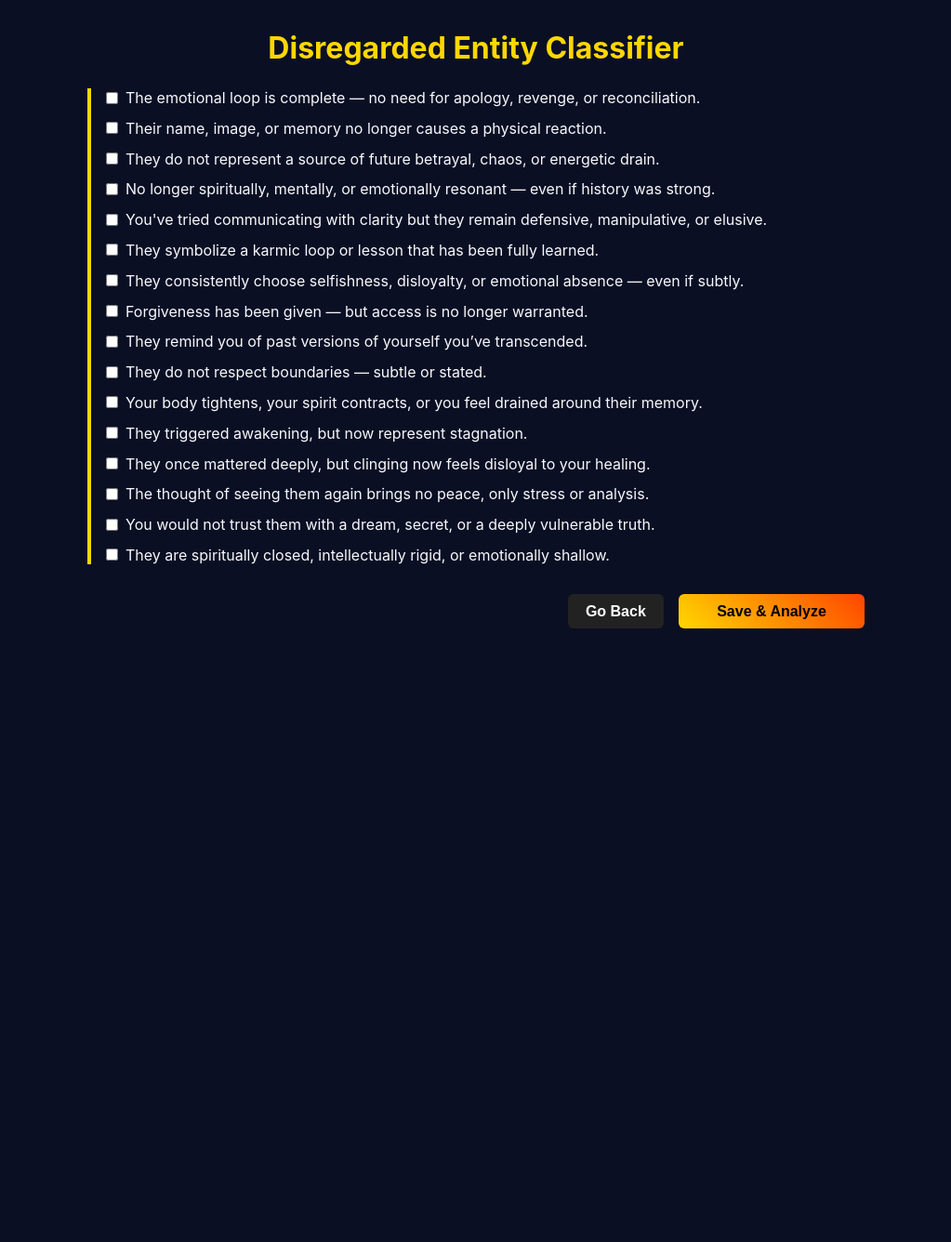
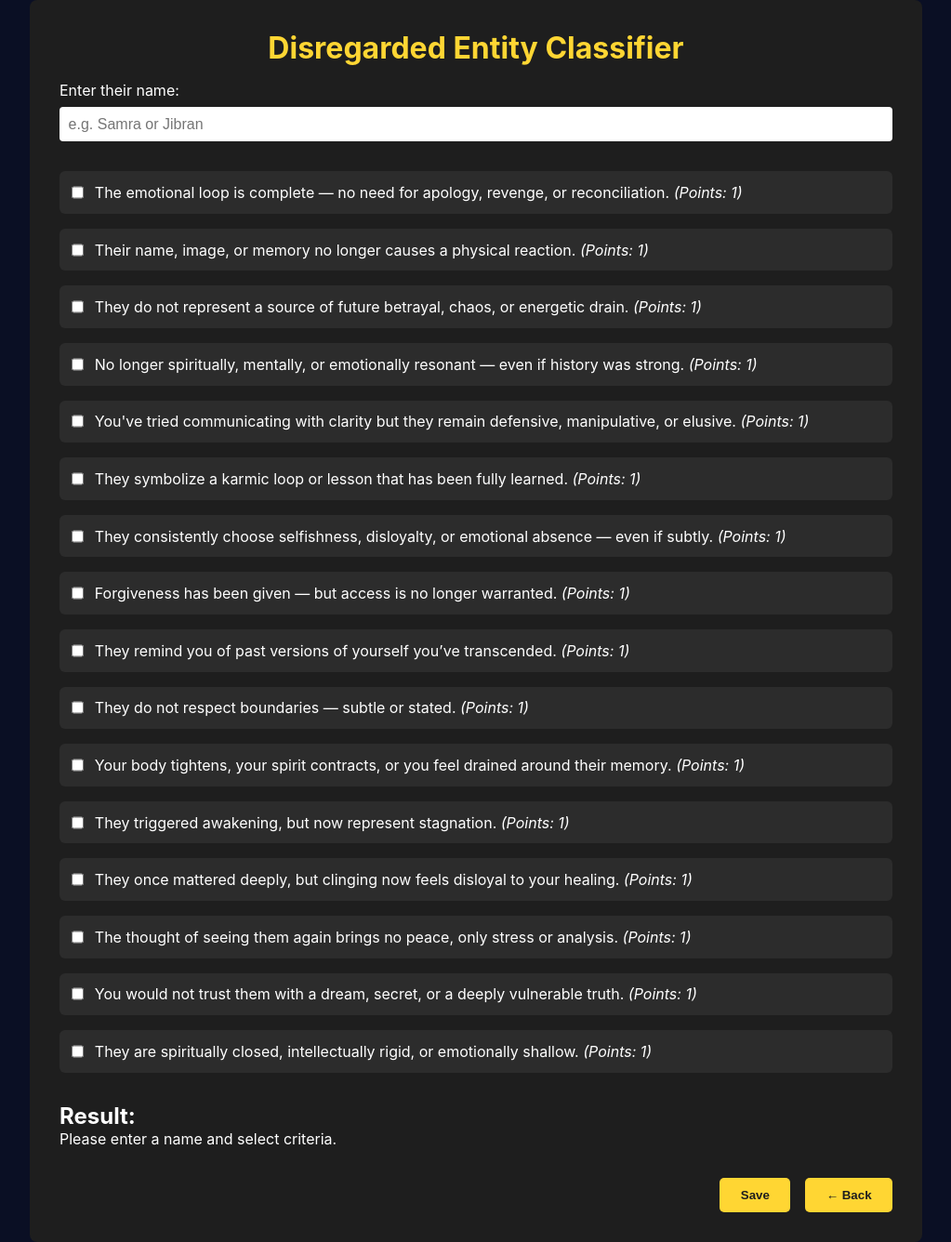
Before and after one commit to algosal/salmansaeed.us, a React (Create React App) app: page /DisregardedClassifier in a window 1280 px wide. Shown: the whole page at 93% size, without its empty margins (128-1151 px from the left). Before the commit the page ends 800 px from the top, so only its background shows below. Built offline with nearby package versions, Linux system fonts and the light colour scheme.

Commit message:
Criteria Updates

```diff
--- a/src/components/DisregardedClassifier.jsx
+++ b/src/components/DisregardedClassifier.jsx
@@ -1,150 +1,208 @@
+// src/components/DisregardedClassifier.js
 import React, { useState } from "react";
+import { useNavigate } from "react-router-dom";
 import "../styles/DisregardedClassifier.css";
-import { Bar } from "react-chartjs-2";
 import criteria from "../data/criteria";
-import {
-  Chart as ChartJS,
-  BarElement,
-  CategoryScale,
-  LinearScale,
-  Tooltip,
-} from "chart.js";
 
-ChartJS.register(BarElement, CategoryScale, LinearScale, Tooltip);
+const POINTS_THRESHOLD = 6;
+
+const deadlySinsIcons = {
+  Pride: "👑",
+  Greed: "💰",
+  Wrath: "🔥",
+  Envy: "👀",
+  Lust: "❤️",
+  Gluttony: "🍽️",
+  Sloth: "😴",
+};
+
+const interpolateColor = (color1, color2, factor) => {
+  const c1 = parseInt(color1.slice(1), 16);
+  const c2 = parseInt(color2.slice(1), 16);
+
+  const r1 = (c1 >> 16) & 0xff;
+  const g1 = (c1 >> 8) & 0xff;
+  const b1 = c1 & 0xff;
+
+  const r2 = (c2 >> 16) & 0xff;
+  const g2 = (c2 >> 8) & 0xff;
+  const b2 = c2 & 0xff;
+
+  const r = Math.round(r1 + factor * (r2 - r1));
+  const g = Math.round(g1 + factor * (g2 - g1));
+  const b = Math.round(b1 + factor * (b2 - b1));
+
+  return `rgb(${r},${g},${b})`;
+};
+
+const Graph = ({ data }) => {
+  const width = 700;
+  const height = 300;
+  const padding = 50;
+  const barWidth = (width - padding * 2) / data.length - 10;
+
+  const maxPoints = Math.max(...data.map((d) => d.points));
+  const integral = data.reduce((sum, d) => sum + d.points, 0);
+  const colorGradient = ["#ffcc00", "#ffd633", "#00cc66"];
+
+  return (
+    <svg width={width} height={height + 60} className="dec-graph-svg">
+      <line
+        x1={padding}
+        y1={height}
+        x2={width - padding}
+        y2={height}
+        stroke="#ffd633"
+        strokeWidth="2"
+      />
+
+      {data.map((c, i) => {
+        const barHeight = (c.points / maxPoints) * (height - 40);
+        const x = padding + i * (barWidth + 10);
+        const y = height - barHeight;
+        const t = i / (data.length - 1 || 1);
+        const fillColor = interpolateColor(
+          colorGradient[0],
+          colorGradient[2],
+          t
+        );
+
+        return (
+          <g key={c.id} className="dec-graph-bar-group">
+            <rect
+              x={x}
+              y={y}
+              width={barWidth}
+              height={barHeight}
+              fill={fillColor}
+              rx="5"
+              ry="5"
+            />
+            <text x={x + barWidth / 2} y={y - 8} className="dec-bar-points">
+              {c.points}
+            </text>
+            <text
+              x={x + barWidth / 2}
+              y={height + 20}
+              className="dec-bar-short"
+            >
+              {c.shortName}
+            </text>
+            <text
+              x={x + barWidth / 2}
+              y={y + barHeight / 2}
+              className="dec-bar-sin"
+              dominantBaseline="middle"
+            >
+              {deadlySinsIcons[c.sin]} {c.sin}
+            </text>
+          </g>
+        );
+      })}
+
+      <text x={width / 2} y={height + 50} className="dec-integral-label">
+        Total Score (Integral): {integral}
+      </text>
+    </svg>
+  );
+};
 
 const DisregardedClassifier = () => {
-  const [selectedCriteria, setSelectedCriteria] = useState([]);
+  const navigate = useNavigate();
+  const [name, setName] = useState("");
+  const [selected, setSelected] = useState([]);
   const [showGraph, setShowGraph] = useState(false);
 
-  const handleCheckboxChange = (id) => {
-    setSelectedCriteria((prev) =>
+  const handleToggle = (id) => {
+    setSelected((prev) =>
       prev.includes(id) ? prev.filter((item) => item !== id) : [...prev, id]
     );
   };
 
+  const totalPoints = selected.reduce((sum, id) => {
+    const crit = criteria.find((c) => c.id === id);
+    return crit ? sum + crit.points : sum;
+  }, 0);
+
+  const isDisregarded = totalPoints >= POINTS_THRESHOLD;
+
   const handleSave = () => {
+    if (!name) return alert("Please enter a name.");
+    if (selected.length === 0) return alert("Select at least one criterion.");
     setShowGraph(true);
   };
 
-  const getSinSummary = () => {
-    const sinCounts = {};
-    selectedCriteria.forEach((id) => {
-      const criterion = criteria.find((c) => c.id === id);
-      if (criterion) {
-        sinCounts[criterion.sin] = (sinCounts[criterion.sin] || 0) + 1;
-      }
-    });
-    return sinCounts;
-  };
+  return (
+    <div className="dec-page-container">
+      <h1 className="dec-section-title">Disregarded Entity Classifier</h1>
 
-  const sinCounts = getSinSummary();
-  const totalPoints = selectedCriteria.length;
-  const qualifies = totalPoints >= 7;
+      <div className="dec-input-block">
+        <label htmlFor="nameInput">Enter their name:</label>
+        <input
+          id="nameInput"
+          type="text"
+          value={name}
+          onChange={(e) => setName(e.target.value)}
+          placeholder="e.g. Samra or Jibran"
+        />
+      </div>
 
-  const chartData = {
-    labels: Object.keys(sinCounts),
-    datasets: [
-      {
-        label: "Sin Weight",
-        data: Object.values(sinCounts),
-        backgroundColor: "#ffd700",
-        borderColor: "#00ffff",
-        borderWidth: 2,
-      },
-    ],
-  };
-
-  const chartOptions = {
-    indexAxis: "y",
-    plugins: {
-      tooltip: {
-        callbacks: {
-          label: function (context) {
-            return `Count: ${context.raw}`;
-          },
-        },
-      },
-    },
-    responsive: true,
-    scales: {
-      x: {
-        ticks: { color: "#f8f9fc" },
-        grid: { color: "#333" },
-      },
-      y: {
-        ticks: { color: "#f8f9fc" },
-        grid: { color: "#333" },
-      },
-    },
-  };
-
-  const getSummary = () => {
-    if (selectedCriteria.length === 0) return ["No criteria selected."];
-    return selectedCriteria.map((id) => {
-      const item = criteria.find((c) => c.id === id);
-      return `• ${item.sin}: ${item.summary}`;
-    });
-  };
-
-  return (
-    <div className="dc-container">
-      <h2 className="dc-title">Disregarded Entity Classifier</h2>
-
-      <div className="dc-criteria-list">
+      <div className="dec-criteria-list">
         {criteria.map((c) => (
-          <label key={c.id} className="dc-criteria-item">
+          <label key={c.id} className="dec-criteria-item">
             <input
               type="checkbox"
-              checked={selectedCriteria.includes(c.id)}
-              onChange={() => handleCheckboxChange(c.id)}
+              checked={selected.includes(c.id)}
+              onChange={() => handleToggle(c.id)}
             />
-            {c.text}
+            <span>
+              {c.text} <em>(Points: {c.points})</em>
+            </span>
           </label>
         ))}
       </div>
 
-      <div className="dc-button-row">
-        <button
-          className="dc-button back"
-          onClick={() => window.history.back()}
-        >
-          Go Back
-        </button>
-        <button className="dc-button save" onClick={handleSave}>
-          Save & Analyze
-        </button>
+      <div className="dec-result-block">
+        <h2>Result:</h2>
+        {name ? (
+          isDisregarded ? (
+            <div className="dec-result passed">
+              ✅ <strong>{name}</strong> qualifies as a{" "}
+              <em>Disregarded Entity</em>.
+              <blockquote>
+                “You once mattered. Now you are mist. I honor your role. I
+                release your hold.”
+              </blockquote>
+            </div>
+          ) : (
+            <div className="dec-result failed">
+              ❌ <strong>{name}</strong> does not yet meet the threshold.
+              <p>Further clarity or healing may be in process.</p>
+            </div>
+          )
+        ) : (
+          <p>Please enter a name and select criteria.</p>
+        )}
       </div>
 
       {showGraph && (
-        <div className="dc-result-section">
-          <div className="dc-result-summary">
-            <p className="dc-result-line">
-              <strong>
-                <a href="/DisregardedEntities" className="dc-result-link">
-                  This person {qualifies ? "qualifies" : "does not qualify"} as
-                  a Disregarded Entity.
-                </a>
-              </strong>
-            </p>
-            <p className="dc-total-points">
-              Total Emotional Points: <span>{totalPoints}</span>
-            </p>
-          </div>
-
-          <div className="dc-graph-wrapper">
-            <Bar data={chartData} options={chartOptions} />
-          </div>
-
-          <div className="dc-sin-summary">
-            <h3>Sin Analysis & Emotional Summary</h3>
-            <ul>
-              {getSummary().map((line, idx) => (
-                <li key={idx}>{line}</li>
-              ))}
-            </ul>
-          </div>
+        <div className="dec-graph-container">
+          <h2>Criteria Graph</h2>
+          <Graph data={criteria.filter((c) => selected.includes(c.id))} />
         </div>
       )}
+
+      <div className="dec-buttons-container">
+        <button onClick={handleSave} className="dec-button dec-save-button">
+          Save
+        </button>
+        <button
+          onClick={() => navigate("/DisregardedEntities")}
+          className="dec-button dec-back-button"
+        >
+          ← Back
+        </button>
+      </div>
     </div>
   );
 };
--- a/src/styles/DisregardedClassifier.css
+++ b/src/styles/DisregardedClassifier.css
@@ -1,136 +1,106 @@
-/* Base container */
-.dc-container {
-  background-color: #0a0f24;
-  color: #f8f9fc;
+.dec-page-container {
   padding: 2rem;
-  max-width: 900px;
-  margin: 0 auto;
-  border-radius: 10px;
+  background-color: #1e1e1e;
+  color: #fff;
+  border-radius: 8px;
+  max-width: 960px;
+  margin: auto;
 }
 
-/* Title */
-.dc-title {
+.dec-section-title {
+  color: #ffd633;
+  margin-bottom: 1rem;
   text-align: center;
-  color: #ffd700;
-  font-size: 2rem;
-  margin-bottom: 1.5rem;
 }
 
-/* Criteria list */
-.dc-criteria-list {
+.dec-input-block input {
+  width: 100%;
+  padding: 0.6rem;
+  font-size: 1rem;
+  margin-top: 0.5rem;
+  border-radius: 4px;
+  border: none;
+}
+
+.dec-criteria-list {
+  margin: 2rem 0;
   display: flex;
   flex-direction: column;
-  gap: 0.8rem;
-  margin-bottom: 2rem;
-  border-left: 4px solid #ffd700;
-  padding-left: 1rem;
+  gap: 1rem;
 }
 
-/* Criteria items */
-.dc-criteria-item {
-  font-size: 1rem;
+.dec-criteria-item {
+  background: #2c2c2c;
+  padding: 0.8rem;
+  border-radius: 6px;
   cursor: pointer;
-  user-select: none;
   display: flex;
-  align-items: center;
-  gap: 0.5rem;
+  gap: 0.75rem;
 }
 
-/* Buttons row */
-.dc-button-row {
+.dec-result-block {
+  margin-top: 2rem;
+}
+
+.dec-result.passed {
+  color: #00cc66;
+}
+
+.dec-result.failed {
+  color: #ff3333;
+}
+
+.dec-graph-container {
+  margin-top: 3rem;
+}
+
+.dec-buttons-container {
   display: flex;
   justify-content: flex-end;
   gap: 1rem;
-  margin-top: 1rem;
-  margin-bottom: 2rem;
+  margin-top: 2rem;
 }
 
-/* Button style */
-.dc-button {
-  padding: 0.6rem 1.2rem;
+.dec-button {
+  background: #ffd633;
   border: none;
-  font-size: 1rem;
-  cursor: pointer;
-  border-radius: 6px;
-  transition: all 0.3s ease;
-  font-weight: 600;
-}
-
-.dc-button.back {
-  background-color: #222;
-  color: #fff;
-}
-
-.dc-button.save {
-  background: linear-gradient(45deg, #ffd700, #ff4500);
-  color: #000;
-  flex: 1;
-  max-width: 200px;
-}
-
-/* Button hover effect */
-.dc-button:hover {
-  opacity: 0.9;
-  transform: scale(1.03);
-}
-
-/* Result Section */
-.dc-result-section {
-  margin-top: 2rem;
-  background-color: #111;
-  padding: 1.5rem;
-  border-radius: 8px;
-  box-shadow: 0 0 10px #ffd70033;
-}
-
-/* Summary text */
-.dc-result-line {
-  font-size: 1.2rem;
-  margin-bottom: 0.5rem;
-  color: #00ffff;
-}
-
-.dc-result-link {
-  color: #ffd700;
-  text-decoration: underline;
+  padding: 0.7rem 1.4rem;
+  font-weight: bold;
+  color: #1e1e1e;
+  border-radius: 5px;
   cursor: pointer;
 }
 
-.dc-total-points {
-  font-size: 1.1rem;
-  color: #ccc;
+.dec-graph-svg {
+  background-color: #121212;
+  border-radius: 8px;
 }
 
-/* Graph wrapper */
-.dc-graph-wrapper {
-  margin-top: 1rem;
+.dec-bar-points {
+  fill: #ffd633;
+  font-size: 14px;
+  font-weight: bold;
+  text-anchor: middle;
 }
 
-/* Sin summary */
-.dc-sin-summary {
-  margin-top: 2rem;
+.dec-bar-short {
+  fill: #ffd633;
+  font-size: 11px;
+  font-weight: 600;
+  text-anchor: middle;
 }
 
-.dc-sin-summary h3 {
-  color: #ffd700;
-  font-size: 1.3rem;
-  margin-bottom: 0.5rem;
+.dec-bar-sin {
+  fill: white;
+  font-size: 14px;
+  font-weight: 600;
+  text-anchor: middle;
+  text-shadow: 0 0 2px #000000aa;
 }
 
-.dc-sin-summary ul {
-  list-style: disc;
-  padding-left: 1.2rem;
-  line-height: 1.5;
+.dec-integral-label {
+  fill: #ffd633;
+  font-size: 18px;
+  font-weight: bold;
+  text-anchor: middle;
 }
-
-.dc-sin-summary li {
-  color: #f8f9fc;
-}
-
-/* ChartJS overrides for “fire-style” bars */
-.chartjs-render-monitor .bar {
-  background: linear-gradient(to right, #ff4e00, #ec9f05);
-  color: #fff;
-  font-weight: bold;
-  border-radius: 4px;
-}
```
